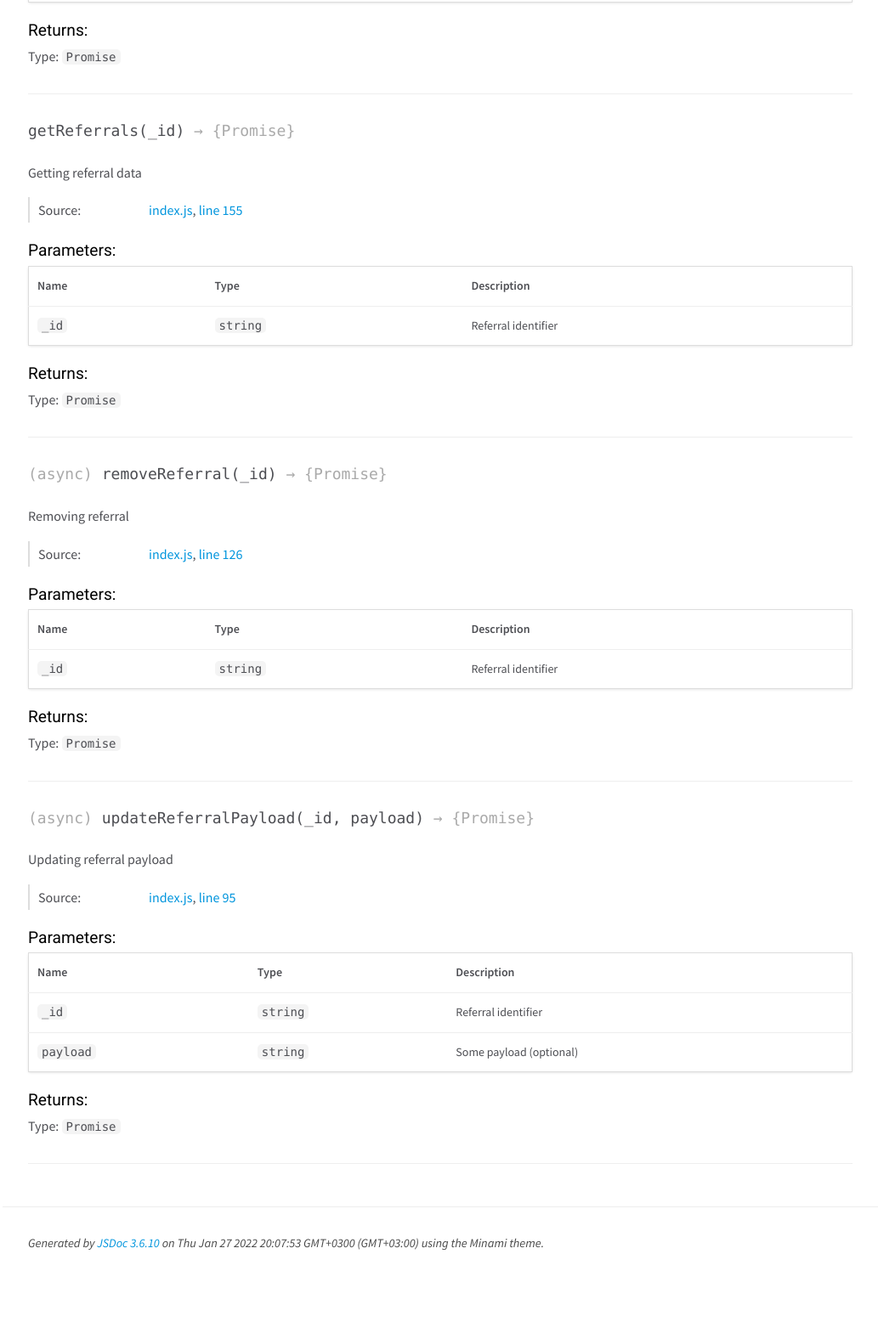
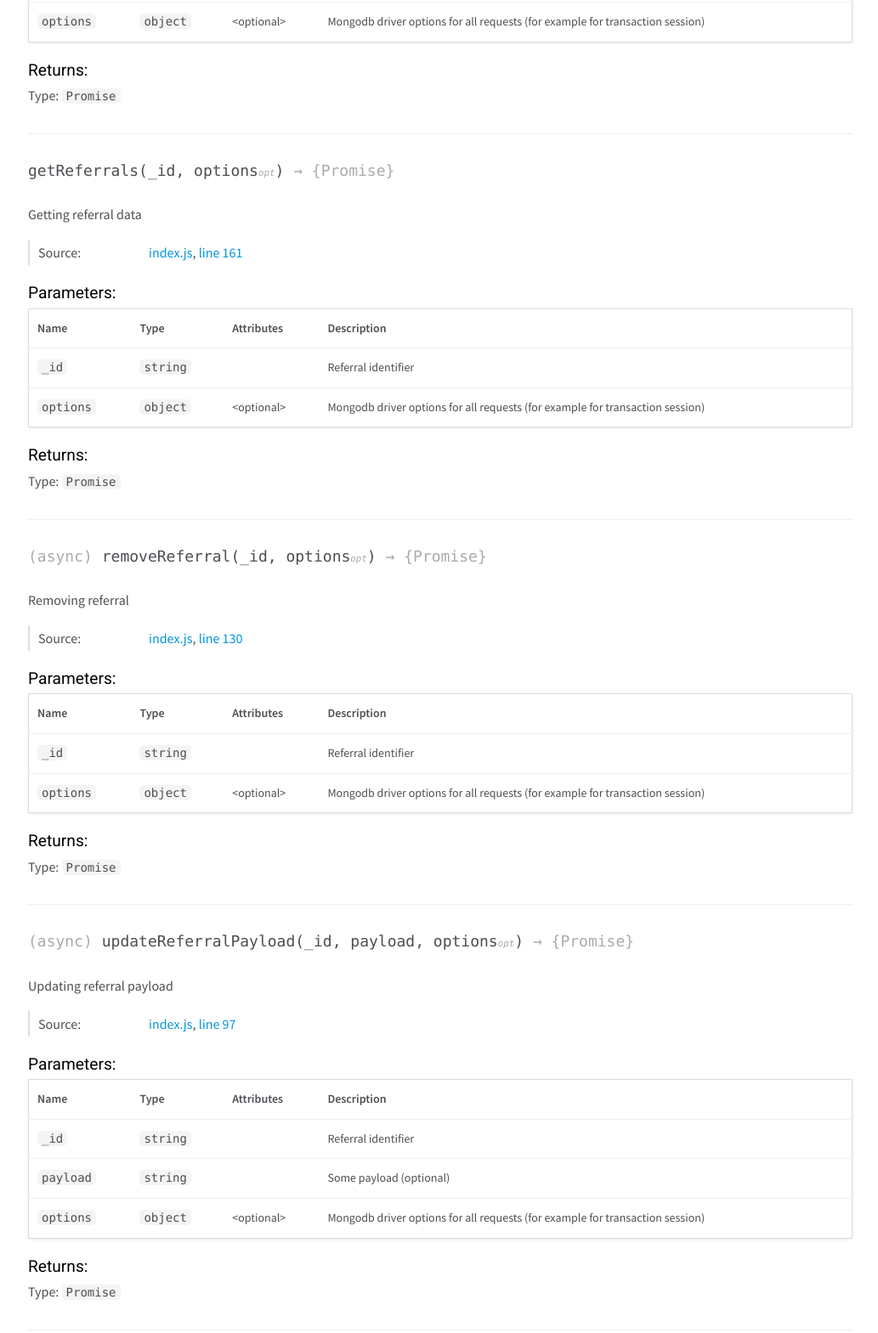
Before and after one commit to Viiprogrammer/telegraf-referral-system, a website: page docs/Referrals.html in a window 1280 px wide. Shown: the part 977-2546 px from the top of the page at 85% size, without its empty margins (247-1280 px from the left). Before the commit the page ends 2484 px from the top, so only its background shows below. Drawn offline with nearby package versions, Linux system fonts and the light colour scheme.

Commit message:
Update docs

```diff
--- a/docs/Referrals.html
+++ b/docs/Referrals.html
@@ -63,7 +63,7 @@
 
 
 <div class="description">
-    Referal system class constructor
+    Referral system class constructor
 </div>
 
 
@@ -309,7 +309,7 @@
 
 
 
-    <h4 class="name" id="createReferral"><span class="type-signature">(async) </span>createReferral<span class="signature">(_id, payload<span class="signature-attributes">opt</span>, parent<span class="signature-attributes">opt</span>)</span><span class="type-signature"> &rarr; {Promise}</span></h4>
+    <h4 class="name" id="createReferral"><span class="type-signature">(async) </span>createReferral<span class="signature">(_id, payload<span class="signature-attributes">opt</span>, parent<span class="signature-attributes">opt</span>, options<span class="signature-attributes">opt</span>)</span><span class="type-signature"> &rarr; {Promise}</span></h4>
 
 
 
@@ -352,7 +352,7 @@
 
     <dt class="tag-source">Source:</dt>
     <dd class="tag-source"><ul class="dummy"><li>
-        <a href="index.js.html">index.js</a>, <a href="index.js.html#line32">line 32</a>
+        <a href="index.js.html">index.js</a>, <a href="index.js.html#line33">line 33</a>
     </li></ul></dd>
 
 
@@ -501,157 +501,37 @@
         </tr>
 
 
-    </tbody>
-</table>
-
-
-
-
-
-
-
-
-
-
-
-
-
-
-<div class="section-returns">
-<h5>Returns:</h5>
-
-
-
-<dl class="param-type">
-    <dt>
-        Type:
-    </dt>
-    <dd>
-
-<span class="param-type"><code>Promise</code></span>
-
-
-    </dd>
-</dl>
-
-
-
-</div>
-
-
-
-</div>
-
-
-<div class="section-method">
-
-
-
-    <h4 class="name" id="getReferrals"><span class="type-signature"></span>getReferrals<span class="signature">(_id)</span><span class="type-signature"> &rarr; {Promise}</span></h4>
-
-
-
-
-
-<div class="description">
-    Getting referral data
-</div>
-
-
-
-
-
-<dl class="details">
-
-
-
-
-
-
-
-
-
-
-
-
-
-
-
-
-
-
-
-
-
-
-
-
-
-
-    <dt class="tag-source">Source:</dt>
-    <dd class="tag-source"><ul class="dummy"><li>
-        <a href="index.js.html">index.js</a>, <a href="index.js.html#line155">line 155</a>
-    </li></ul></dd>
-
-
-
-
-
-
-
-</dl>
-
-
-
-
-
-
-
-
-
-    <h5>Parameters:</h5>
-
-
-<table class="params">
-    <thead>
-    <tr>
-
-        <th>Name</th>
-
-
-        <th>Type</th>
-
-
-
-
-
-        <th class="last">Description</th>
-    </tr>
-    </thead>
-
-    <tbody>
-
 
         <tr>
 
-                <td class="name"><code>_id</code></td>
+                <td class="name"><code>options</code></td>
 
 
             <td class="type">
 
 
-<span class="param-type"><code>string</code></span>
+<span class="param-type"><code>object</code></span>
 
 
 
             </td>
 
 
+                <td class="attributes">
+
+                    &lt;optional><br>
+
+
+
+
+
+                </td>
+
 
 
 
             <td class="description last">
-                Referral identifier
+                Mongodb driver options for all requests (for example for transaction session)
 
             </td>
         </tr>
@@ -703,14 +583,14 @@
 
 
 
-    <h4 class="name" id="removeReferral"><span class="type-signature">(async) </span>removeReferral<span class="signature">(_id)</span><span class="type-signature"> &rarr; {Promise}</span></h4>
+    <h4 class="name" id="getReferrals"><span class="type-signature"></span>getReferrals<span class="signature">(_id, options<span class="signature-attributes">opt</span>)</span><span class="type-signature"> &rarr; {Promise}</span></h4>
 
 
 
 
 
 <div class="description">
-    Removing referral
+    Getting referral data
 </div>
 
 
@@ -746,7 +626,7 @@
 
     <dt class="tag-source">Source:</dt>
     <dd class="tag-source"><ul class="dummy"><li>
-        <a href="index.js.html">index.js</a>, <a href="index.js.html#line126">line 126</a>
+        <a href="index.js.html">index.js</a>, <a href="index.js.html#line161">line 161</a>
     </li></ul></dd>
 
 
@@ -778,6 +658,8 @@
         <th>Type</th>
 
 
+        <th>Attributes</th>
+
 
 
 
@@ -803,11 +685,55 @@
             </td>
 
 
+                <td class="attributes">
+
+
+
+
+
+                </td>
+
 
 
 
             <td class="description last">
                 Referral identifier
+
+            </td>
+        </tr>
+
+
+
+        <tr>
+
+                <td class="name"><code>options</code></td>
+
+
+            <td class="type">
+
+
+<span class="param-type"><code>object</code></span>
+
+
+
+            </td>
+
+
+                <td class="attributes">
+
+                    &lt;optional><br>
+
+
+
+
+
+                </td>
+
+
+
+
+            <td class="description last">
+                Mongodb driver options for all requests (for example for transaction session)
 
             </td>
         </tr>
@@ -859,7 +785,209 @@
 
 
 
-    <h4 class="name" id="updateReferralPayload"><span class="type-signature">(async) </span>updateReferralPayload<span class="signature">(_id, payload)</span><span class="type-signature"> &rarr; {Promise}</span></h4>
+    <h4 class="name" id="removeReferral"><span class="type-signature">(async) </span>removeReferral<span class="signature">(_id, options<span class="signature-attributes">opt</span>)</span><span class="type-signature"> &rarr; {Promise}</span></h4>
+
+
+
+
+
+<div class="description">
+    Removing referral
+</div>
+
+
+
+
+
+<dl class="details">
+
+
+
+
+
+
+
+
+
+
+
+
+
+
+
+
+
+
+
+
+
+
+
+
+
+
+    <dt class="tag-source">Source:</dt>
+    <dd class="tag-source"><ul class="dummy"><li>
+        <a href="index.js.html">index.js</a>, <a href="index.js.html#line130">line 130</a>
+    </li></ul></dd>
+
+
+
+
+
+
+
+</dl>
+
+
+
+
+
+
+
+
+
+    <h5>Parameters:</h5>
+
+
+<table class="params">
+    <thead>
+    <tr>
+
+        <th>Name</th>
+
+
+        <th>Type</th>
+
+
+        <th>Attributes</th>
+
+
+
+
+        <th class="last">Description</th>
+    </tr>
+    </thead>
+
+    <tbody>
+
+
+        <tr>
+
+                <td class="name"><code>_id</code></td>
+
+
+            <td class="type">
+
+
+<span class="param-type"><code>string</code></span>
+
+
+
+            </td>
+
+
+                <td class="attributes">
+
+
+
+
+
+                </td>
+
+
+
+
+            <td class="description last">
+                Referral identifier
+
+            </td>
+        </tr>
+
+
+
+        <tr>
+
+                <td class="name"><code>options</code></td>
+
+
+            <td class="type">
+
+
+<span class="param-type"><code>object</code></span>
+
+
+
+            </td>
+
+
+                <td class="attributes">
+
+                    &lt;optional><br>
+
+
+
+
+
+                </td>
+
+
+
+
+            <td class="description last">
+                Mongodb driver options for all requests (for example for transaction session)
+
+            </td>
+        </tr>
+
+
+    </tbody>
+</table>
+
+
+
+
+
+
+
+
+
+
+
+
+
+
+<div class="section-returns">
+<h5>Returns:</h5>
+
+
+
+<dl class="param-type">
+    <dt>
+        Type:
+    </dt>
+    <dd>
+
+<span class="param-type"><code>Promise</code></span>
+
+
+    </dd>
+</dl>
+
+
+
+</div>
+
+
+
+</div>
+
+
+<div class="section-method">
+
+
+
+    <h4 class="name" id="updateReferralPayload"><span class="type-signature">(async) </span>updateReferralPayload<span class="signature">(_id, payload, options<span class="signature-attributes">opt</span>)</span><span class="type-signature"> &rarr; {Promise}</span></h4>
 
 
 
@@ -902,7 +1030,7 @@
 
     <dt class="tag-source">Source:</dt>
     <dd class="tag-source"><ul class="dummy"><li>
-        <a href="index.js.html">index.js</a>, <a href="index.js.html#line95">line 95</a>
+        <a href="index.js.html">index.js</a>, <a href="index.js.html#line97">line 97</a>
     </li></ul></dd>
 
 
@@ -934,6 +1062,8 @@
         <th>Type</th>
 
 
+        <th>Attributes</th>
+
 
 
 
@@ -958,6 +1088,14 @@
 
             </td>
 
+
+                <td class="attributes">
+
+
+
+
+
+                </td>
 
 
 
@@ -985,11 +1123,55 @@
             </td>
 
 
+                <td class="attributes">
+
+
+
+
+
+                </td>
+
 
 
 
             <td class="description last">
                 Some payload (optional)
+
+            </td>
+        </tr>
+
+
+
+        <tr>
+
+                <td class="name"><code>options</code></td>
+
+
+            <td class="type">
+
+
+<span class="param-type"><code>object</code></span>
+
+
+
+            </td>
+
+
+                <td class="attributes">
+
+                    &lt;optional><br>
+
+
+
+
+
+                </td>
+
+
+
+
+            <td class="description last">
+                Mongodb driver options for all requests (for example for transaction session)
 
             </td>
         </tr>
@@ -1053,7 +1235,7 @@
 <br class="clear">
 
 <footer>
-    Generated by <a href="https://github.com/jsdoc3/jsdoc">JSDoc 3.6.10</a> on Thu Jan 27 2022 20:07:53 GMT+0300 (GMT+03:00) using the Minami theme.
+    Generated by <a href="https://github.com/jsdoc3/jsdoc">JSDoc 3.6.10</a> on Sun Jan 30 2022 19:53:01 GMT+0300 (GMT+03:00) using the Minami theme.
 </footer>
 
 <script>prettyPrint();</script>
```
Also changed, not shown: docs/index.html (+1 -1 lines), docs/index.js.html (+26 -20 lines).
